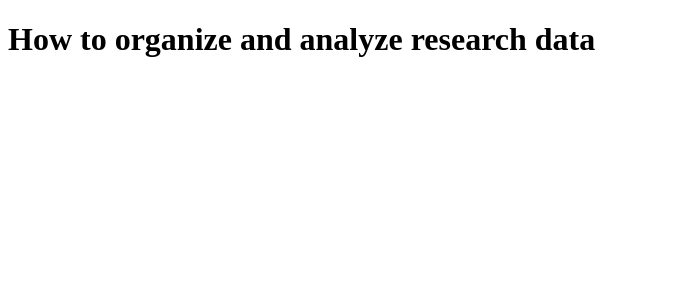
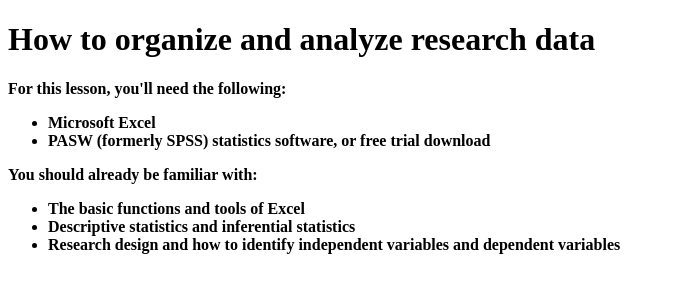
Before and after one commit to MMEI4/COM-421-Project1-MMEI4, a plain HTML site: page research.html in a window 1280 px wide. Shown: the whole page, without its empty margins (0-675 px from the left). Drawn offline with Linux system fonts and the light colour scheme.

Commit message:
research sidebar

```diff
--- a/research.html
+++ b/research.html
@@ -8,4 +8,17 @@
 
 <body>
     <h1>How to organize and analyze research data</h1>
+    <aside class="sidebar">
+        <p><strong>For this lesson, you'll need the following:</strong></p>
+        <ul>
+            <li><b>Microsoft Excel</b></li>
+            <li><b>PASW (formerly SPSS) statistics software, or free trial download</b></li>
+        </ul>
+        <p><strong>You should already be familiar with:</strong></p>
+        <ul>
+            <li><b>The basic functions and tools of Excel</b></li>
+            <li><b>Descriptive statistics and inferential statistics</b></li>
+            <li><b>Research design and how to identify independent variables and dependent variables</b></li>
+        </ul>
+    </aside>
 </body>
```
